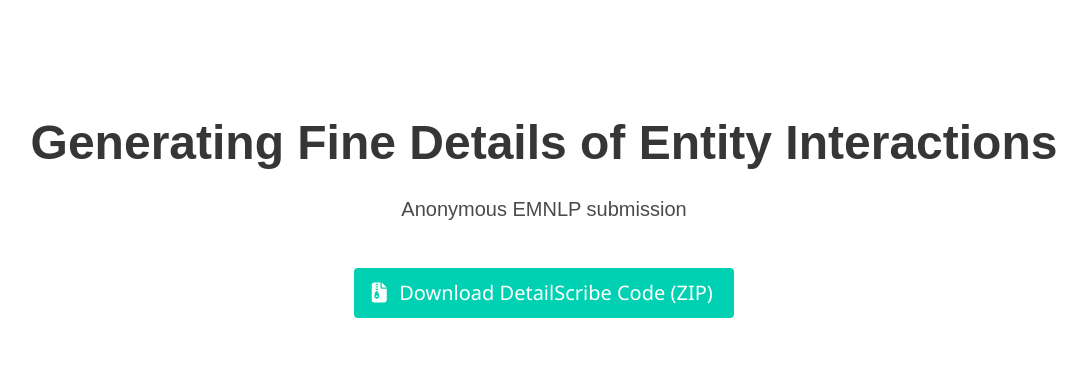
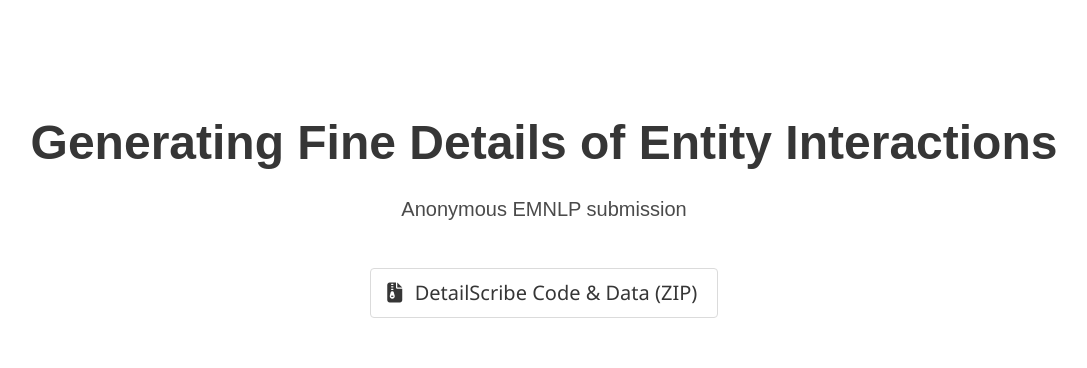
Before and after one commit to detailscribe/detailscribe.github.io, a plain HTML site: page index.html in a window 1280 px wide. Shown: the top 368 px of the page, without its empty margins (96-1183 px from the left). Drawn offline with nearby package versions, Linux system fonts and the light colour scheme; some icons are missing; a web font is replaced by a local one.

Commit message:
Update index.html

```diff
--- a/index.html
+++ b/index.html
@@ -83,11 +83,11 @@
 
           <div class="column has-text-centered">
             <div class="has-text-centered" style="margin-top: 2em;">
-              <a class="button is-primary is-medium" href="./static/detailscribe-main.zip" download>
+              <a class="button is-medium" href="./static/detailscribe-main.zip" download>
                 <span class="icon">
                   <i class="fas fa-file-archive"></i>
                 </span>
-                <span>Download DetailScribe Code (ZIP)</span>
+                <span> DetailScribe Code & Data (ZIP)</span>
               </a>
             </div>
 <!--            <div class="publication-links">-->
```
